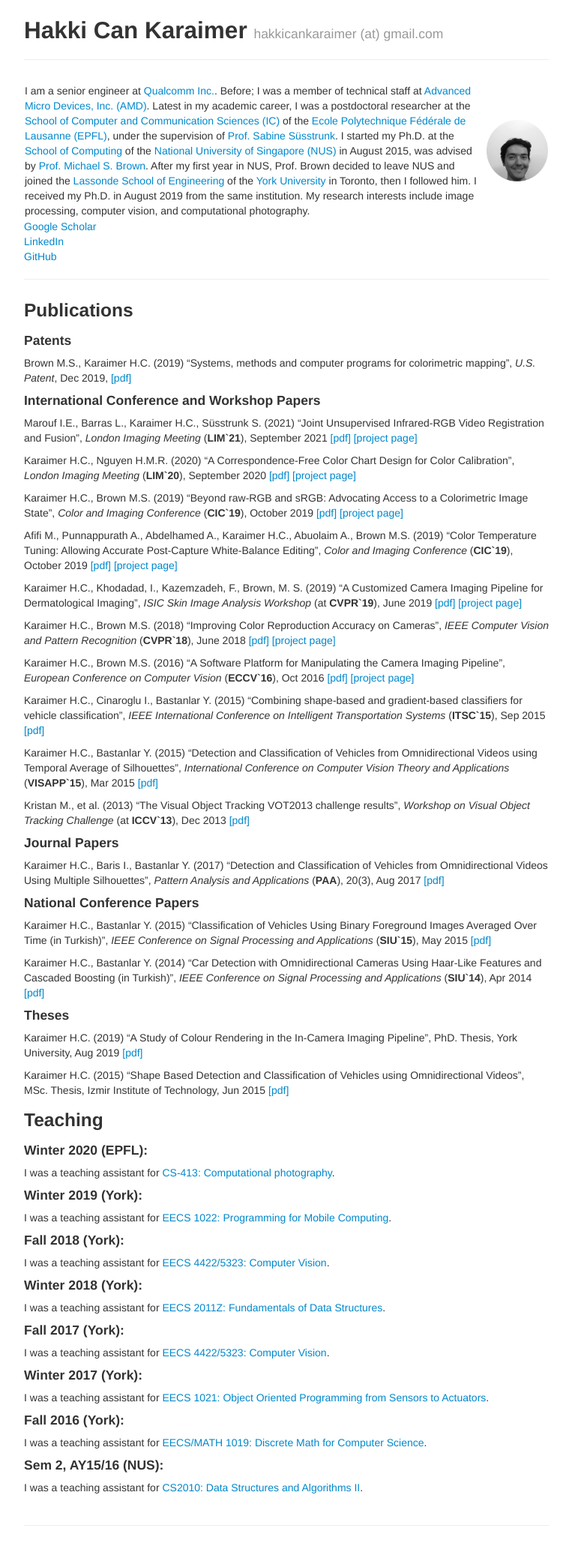
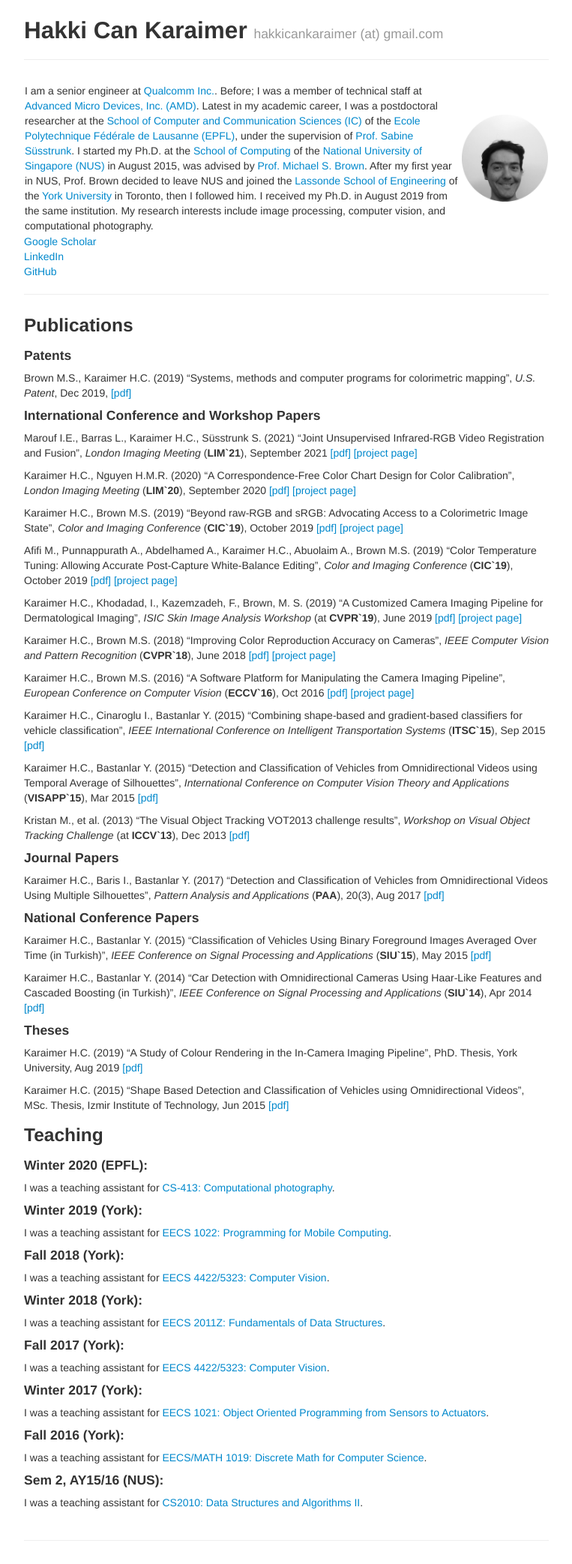
Before and after one commit to karaimer/karaimer.github.io, a Jekyll site: the page built from index.md, in a window 1280 px wide. Shown: the whole page at 75% size, without its empty margins (258-1021 px from the left). Built offline with Jekyll 4.4.1, drawn with Linux system fonts in a browser that asks for light colours.

Commit message:
Update index.md

```diff
--- a/index.md
+++ b/index.md
@@ -8,7 +8,7 @@
 
 | - | - |
 |---|---|
-| I am a senior engineer at [Qualcomm Inc.](https://www.qualcomm.com/). Before; I was a member of technical staff at [Advanced Micro Devices, Inc. (AMD)](https://www.amd.com/en). Latest in my academic career, I was a postdoctoral researcher at the [School of Computer and Communication Sciences (IC)](https://www.epfl.ch/schools/ic/) of the [Ecole Polytechnique Fédérale de Lausanne (EPFL)](https://www.epfl.ch/en/), under the supervision of [Prof. Sabine Süsstrunk](https://www.epfl.ch/labs/ivrl/people/susstrunk/). I started my Ph.D. at the [School of Computing](https://www.comp.nus.edu.sg) of the [National University of Singapore (NUS)](http://nus.edu.sg/) in August 2015, was advised by [Prof. Michael S. Brown](http://www.cse.yorku.ca/~mbrown/). After my first year in NUS, Prof. Brown decided to leave NUS and joined the [Lassonde School of Engineering](https://lassonde.yorku.ca) of the [York University](https://www.yorku.ca/index.html) in Toronto, then I followed him. I received my Ph.D. in August 2019 from the same institution. My research interests include image processing, computer vision, and computational photography.     | ![](/image/original_0099.png){:height="800px" width="800px"} |
+| I am a senior engineer at [Qualcomm Inc.](https://www.qualcomm.com/). Before; I was a member of technical staff at [Advanced Micro Devices, Inc. (AMD)](https://www.amd.com/en). Latest in my academic career, I was a postdoctoral researcher at the [School of Computer and Communication Sciences (IC)](https://www.epfl.ch/schools/ic/) of the [Ecole Polytechnique Fédérale de Lausanne (EPFL)](https://www.epfl.ch/en/), under the supervision of [Prof. Sabine Süsstrunk](https://www.epfl.ch/labs/ivrl/people/susstrunk/). I started my Ph.D. at the [School of Computing](https://www.comp.nus.edu.sg) of the [National University of Singapore (NUS)](http://nus.edu.sg/) in August 2015, was advised by [Prof. Michael S. Brown](http://www.cse.yorku.ca/~mbrown/). After my first year in NUS, Prof. Brown decided to leave NUS and joined the [Lassonde School of Engineering](https://lassonde.yorku.ca) of the [York University](https://www.yorku.ca/index.html) in Toronto, then I followed him. I received my Ph.D. in August 2019 from the same institution. My research interests include image processing, computer vision, and computational photography.     | ![](/image/original_0099.png){:height="1000px" width="1200px"} |
 
 [Google Scholar](https://scholar.google.com/citations?user=jhlnGS4AAAAJ&hl=en)
 [LinkedIn](https://www.linkedin.com/in/karaimer)
```
